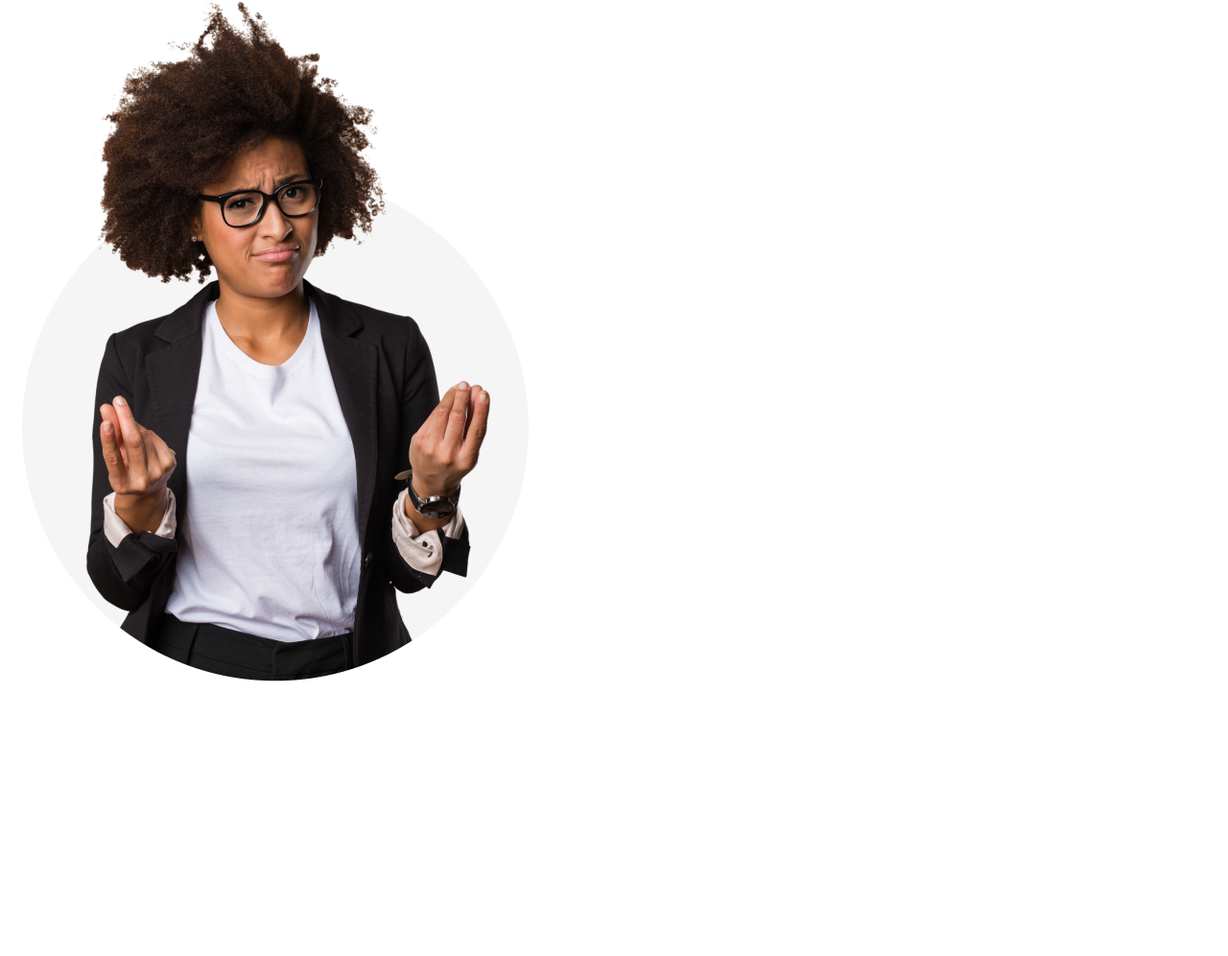
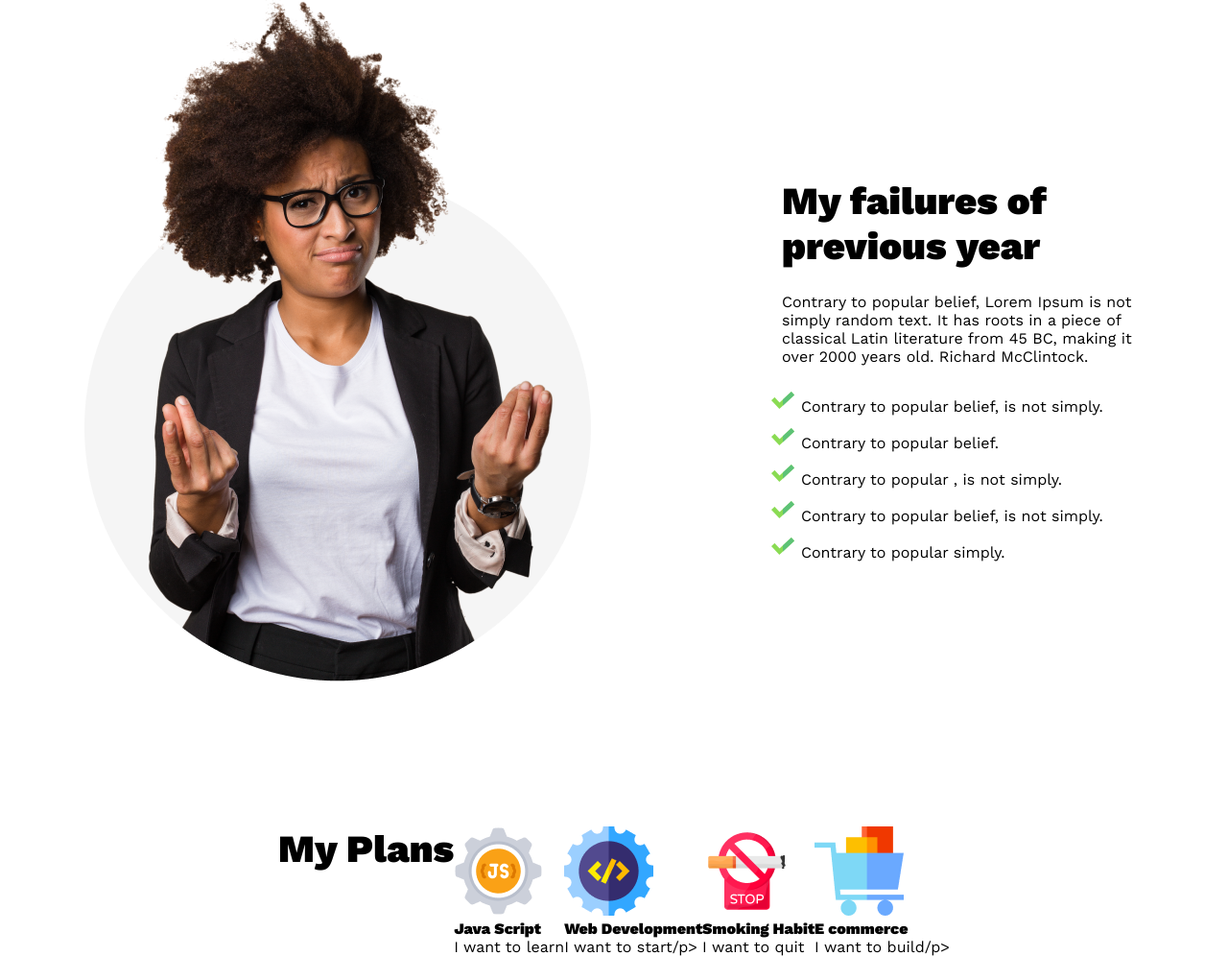
Before and after one commit to nnibras/New-year-new-me, a plain HTML site: page index.html in a window 1280 px wide. Shown: the part 744-1740 px from the top of the page at 96% size. Before the commit the page ends 1458 px from the top, so only its background shows below. Drawn offline with nearby package versions, Linux system fonts and the light colour scheme.

Commit message:
Added first block

```diff
--- a/index.html
+++ b/index.html
@@ -6,21 +6,71 @@
     <meta name="viewport" content="width=device-width, initial-scale=1.0">
     <title>NEW YEAR NEW ME</title>
     <link rel="stylesheet" href="styles.css">
-    <link rel="preconnect" href="https://fonts.googleapis.com"><link rel="preconnect" href="https://fonts.gstatic.com" crossorigin><link href="https://fonts.googleapis.com/css2?family=Work+Sans&display=swap" rel="stylesheet">
+    <link rel="preconnect" href="https://fonts.googleapis.com">
+    <link rel="preconnect" href="https://fonts.gstatic.com" crossorigin>
+    <link href="https://fonts.googleapis.com/css2?family=Work+Sans:ital,wght@0,400;0,900;1,700&display=swap" rel="stylesheet">
+
+
+    <link rel="icon" href="/images/icons/web.png">
 </head>
 <body>
     <header class="header-container">
         <div class="banner-content">
-            <h1>All Things Are Possible If You believe</h1>
+            <h1><strong>All Things Are Possible If You believe</strong></h1>
             <p>There are many variations of passages of Lorem Ipsum available, but the majority have suffered alteration in some form, by injected humour, or randomised words</p>
             <button class="btn-orange">Contact Us</button>
         </div>
     </header>
 
     <main>
-        <section class="my-failures">
-            <img src="/images/person.png" alt="a girl">
-        </section>
+        <section class="first-block">
+
+            <div class="first-block-img">
+                <img src="/images/person.png" alt="a girl">
+            </div>
+
+            <div class="first-block-text">
+                <h3>My failures of previous year</h3>
+                <P>Contrary to popular belief, Lorem Ipsum is not simply random text. It has roots in a piece of classical Latin literature from 45 BC, making it over 2000 years old. Richard McClintock.</P>
+                <ul>
+                    <li>Contrary to popular belief, is not simply.</li>
+                    <li>Contrary to popular belief.</li>
+                    <li>Contrary to popular , is not simply.</li>
+                    <li>Contrary to popular belief, is not simply.</li>
+                    <li>Contrary to popular simply.</li>
+                 </ul>
+            </div>
+         </section>
+
+         <section class="second-block">
+            <h3>My Plans</h3>
+
+             <div class="java-script">
+                <img src="/images/icons/js.png" alt="">
+                <h4>Java Script</h4>
+                <p>I want to learn</p>
+             </div>
+
+             <div class="web-dev">
+                <img src="/images/icons/web.png" alt="">
+                <h4>Web Development</h4>
+                <p>I want to start/p>
+             </div>
+
+             <div class="smoking-habit">
+                <img src="/images/icons/smoke.png" alt="">
+                <h4>Smoking Habit</h4>
+                <p>I want to quit</p>
+             </div>
+
+             <div class="ecommerce">
+                <img src="/images/icons/ecom.png" alt="">
+                <h4>E commerce</h4>
+                <p>I want to build/p>
+             </div>
+
+
+         </section>
 
     </main>
 
--- a/styles.css
+++ b/styles.css
@@ -2,6 +2,7 @@
 *
 {
     margin: 0;
+    padding: 0;
     font-family: 'Work Sans', sans-serif;
 }
 
@@ -30,7 +31,7 @@
 {
     width: 525px;
     height: 228px;
-    /* font-weight: 900; */
+    font-weight:900;
     font-size: 65px;
     text-align: right;
     margin-bottom: 25px;
@@ -55,3 +56,67 @@
   font-size: 20px;
   border: none;
 }
+
+/* Styles for main */
+
+/* First Section */
+
+.first-block
+{
+    display: flex;
+    justify-content: center;
+}
+
+.first-block-img
+{
+    margin-right: 200px;
+    width: 550px;
+    height: 725px;
+    font-weight: 700;
+    font-size: 40px;
+}
+
+.first-block-text h3
+{
+    font-weight: 700;
+    font-size: 40px;
+    width:288px;
+    height: 94px;
+    margin-top: 200px;
+    margin-bottom: 25px;
+}
+
+.first-block-text p
+{
+    width: 400px;
+    height: 100px;
+}
+
+.first-block-text ul
+{
+    width: 350px;
+    height: 150px;
+    margin-left: 20px;
+}
+
+.first-block-text ul li
+{
+    margin-bottom: 10px;
+    list-style-image: url(/images/icons/check.png);
+}
+
+/* Second Section */
+
+.second-block
+{
+    display: flex;
+    justify-content: center;
+    margin-top: 150px;
+}
+
+.second-block h3
+{
+    font-weight: 700;
+    font-size: 40px;
+    margin-bottom: 60px;
+}
```
Also changed, not shown: images/icons/check.png (added).
